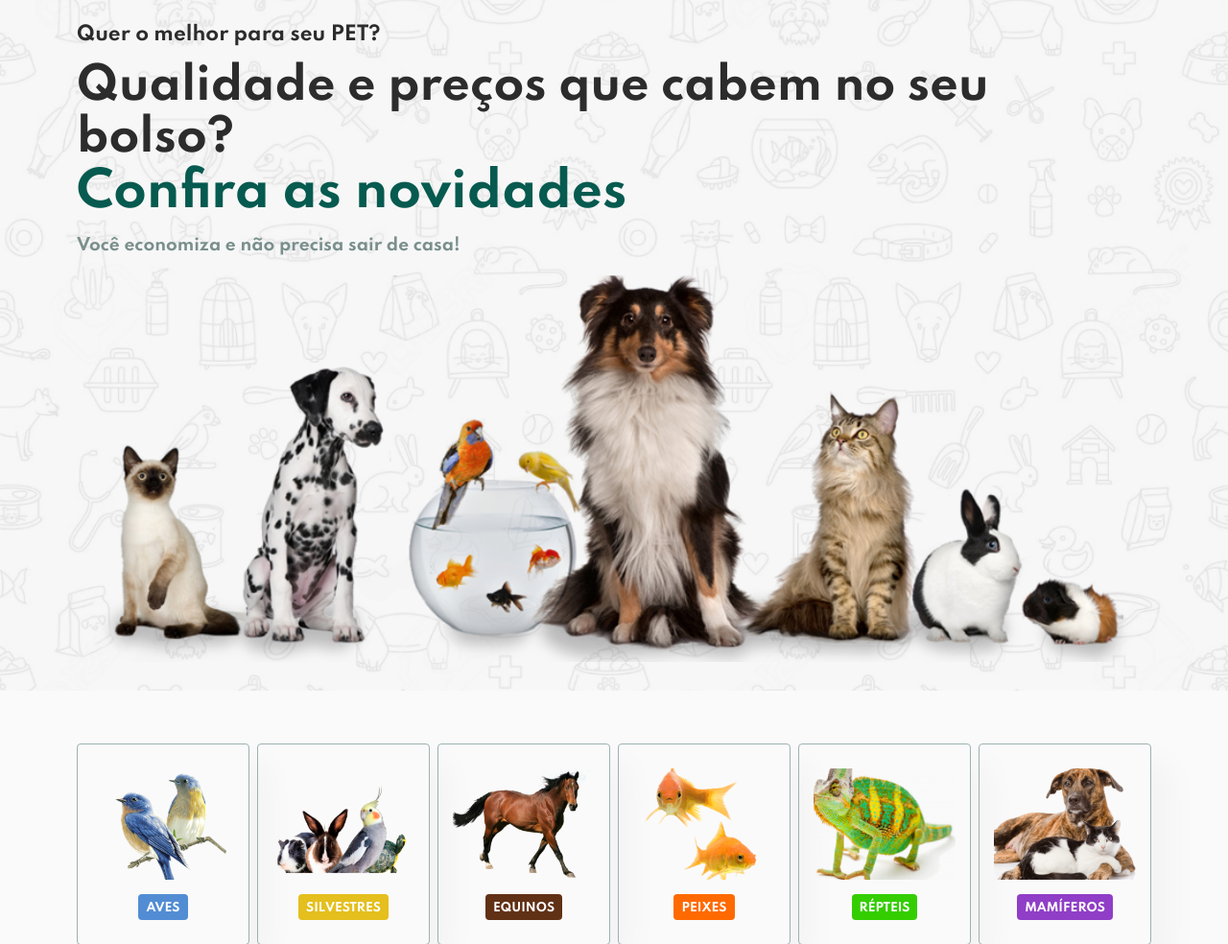
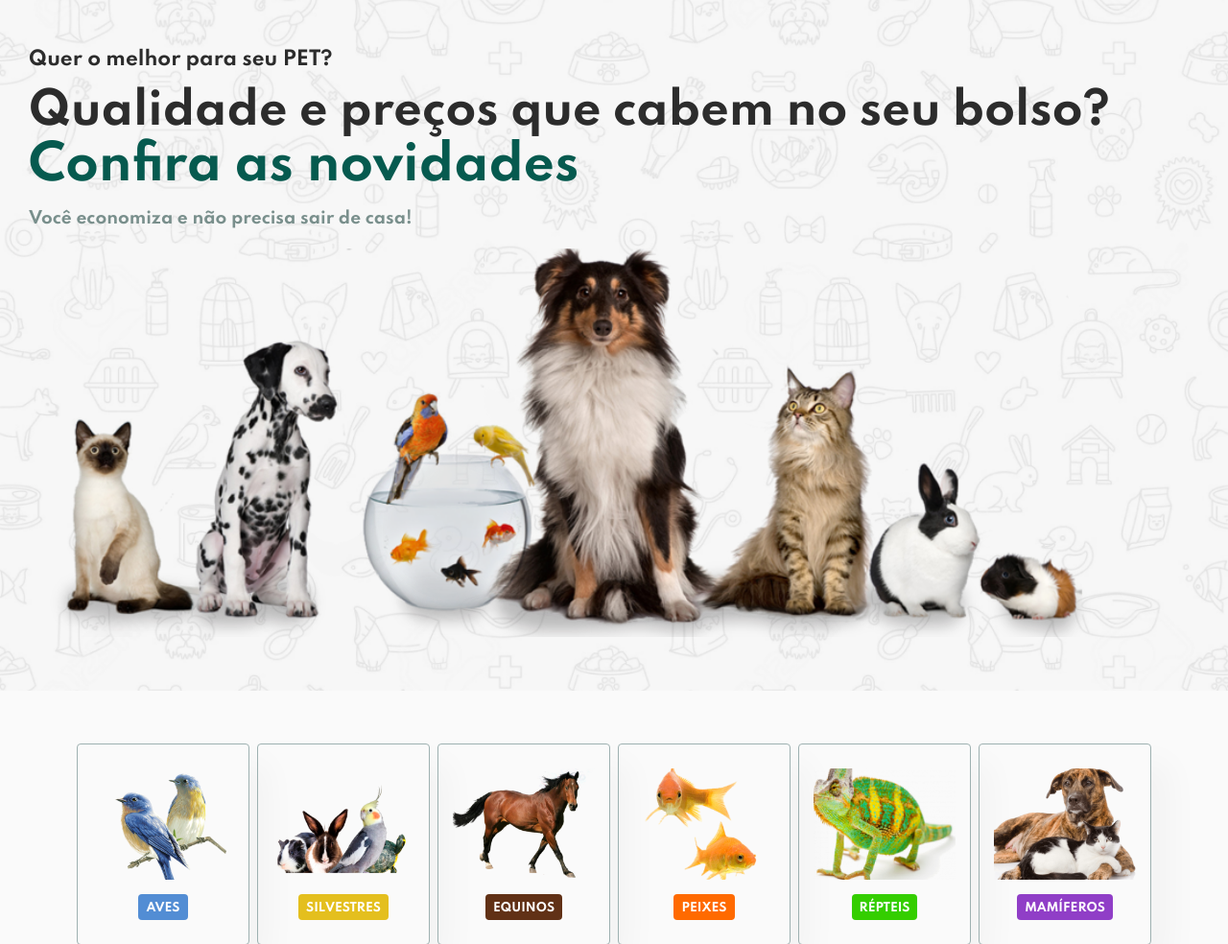
Before and after one commit to BeatrizARibeiro/Pet-Farma, a PHP site: page /pet-farma/ in a window 1280 px wide. Shown: the part 135-1119 px from the top of the page at 96% size. Run offline with PHP 8.4, Linux system fonts and the light colour scheme; data that the repository does not hold is empty; some libraries are stand-ins or nearby versions.

Commit message:
teste home

```diff
--- a/public/css/style.css
+++ b/public/css/style.css
@@ -954,8 +954,15 @@
         padding: 0 20px;
     }
 
-.homeimgtexto {
-    display: flex;
-    flex-direction: column;
+    .homeimgtexto {
+        display: flex;
+        flex-direction: column;
+    }
 }
+
+@media only screen and (max-width: 1285px) {
+#hero {
+    padding: 30px ;
 }
+
+}
```
